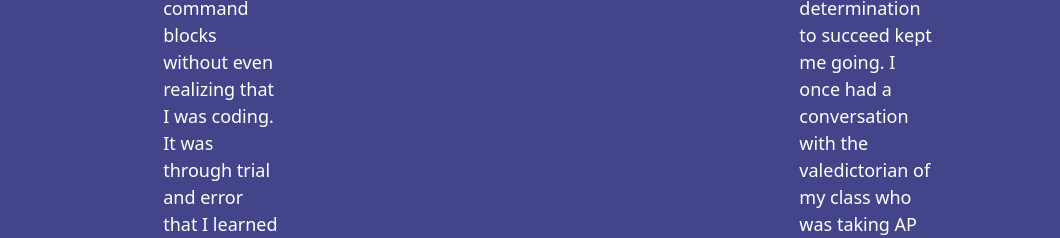
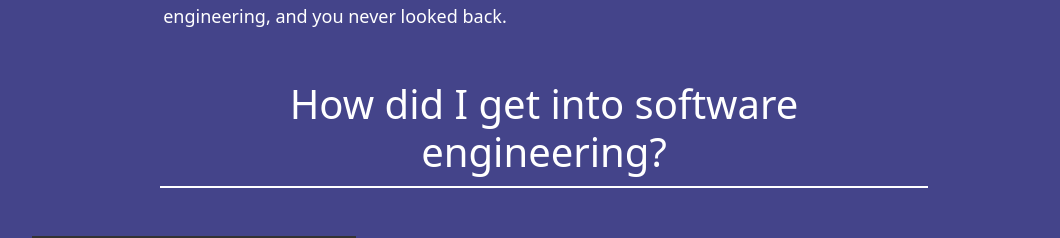
Before and after one commit to ericcnguyen04/Post-Portfolio, a React (Create React App) app: page / in a window 1280 px wide. Shown: the part 2116-2354 px from the top of the page, without its empty margins (96-1156 px from the left). Built offline with nearby package versions, Linux system fonts and the light colour scheme; grey boxes are pictures that could not be loaded.

Commit message:
progress

```diff
--- a/src/App.css
+++ b/src/App.css
@@ -18,7 +18,10 @@
 }
 
 .howSE {
+  border: 2px solid red;
+
   display: flex;
+
 }
 
 /* home page */
--- a/src/components/pages/About.jsx
+++ b/src/components/pages/About.jsx
@@ -18,7 +18,7 @@ export default function About() {
                 </center>
             </div>
 
-            <div className='howSE'>
+            <div>
                 {/* minecraft era */}
                 <div>
                     <center><h2>Minecraft era</h2></center>
@@ -42,8 +42,9 @@ export default function About() {
                 </div>
             </div>
 
+
+            <center><h1 id='subtitles'>How did I get into software engineering?</h1></center>
             <div className="about1">
-
                 <video src='/content/video.mp4' width="324" height="576" className="vid" controls></video>
 
                 {/* my swim era */}
```
